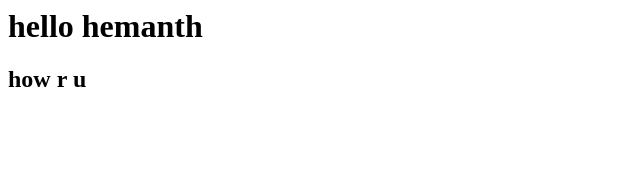
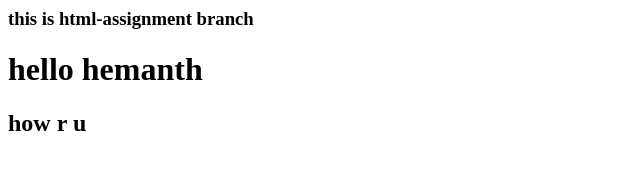
Before and after one commit to Hemanthkumar-V/freshersbatch-oct16, a plain HTML site: page assignments/index.html in a window 1280 px wide. Shown: the whole page, without its empty margins (0-640 px from the left). Drawn offline with Linux system fonts and the light colour scheme.

Commit message:
changes made in html-assignment branch

```diff
--- a/assignments/index.html
+++ b/assignments/index.html
@@ -1,2 +1,3 @@
+<h3>this is html-assignment branch</h3>
 <h1>hello hemanth</h1>
 <h2>how r u</h2>
```
Also changed, not shown: assignments/READme.txt.
